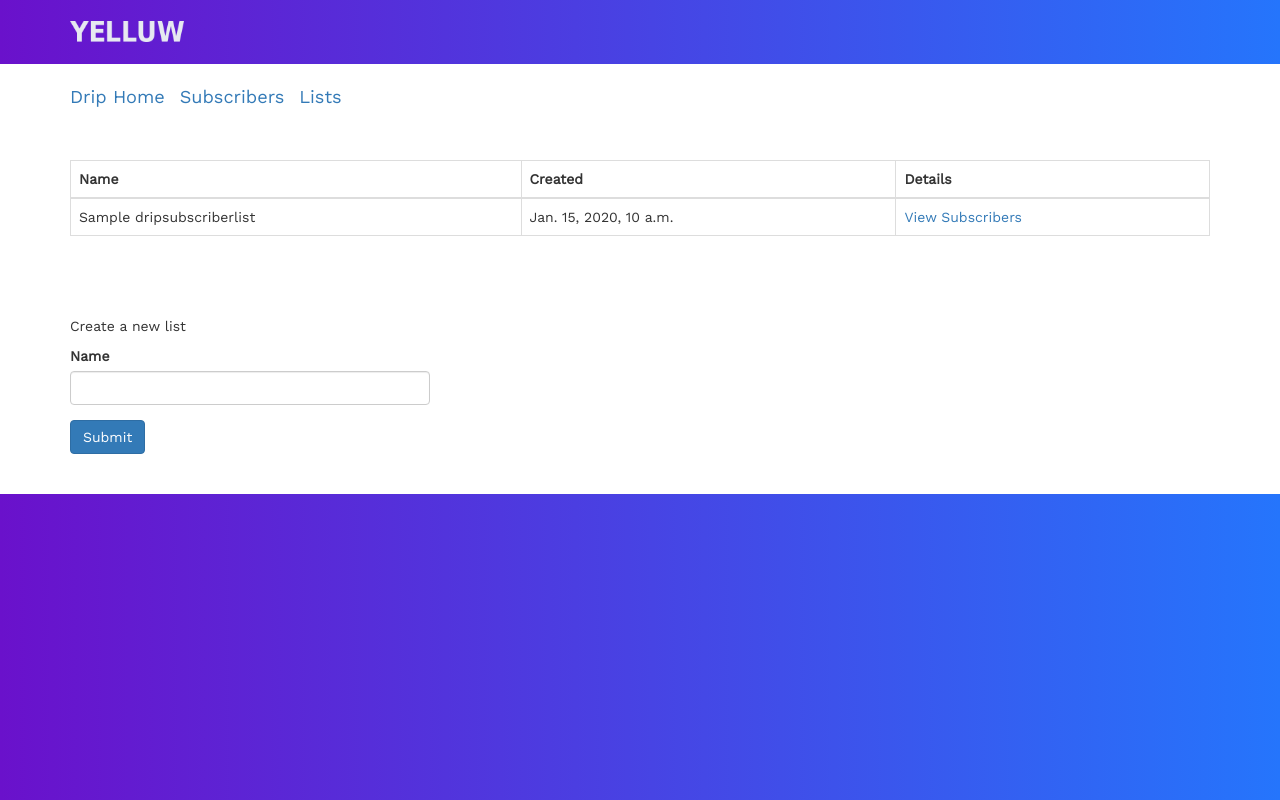
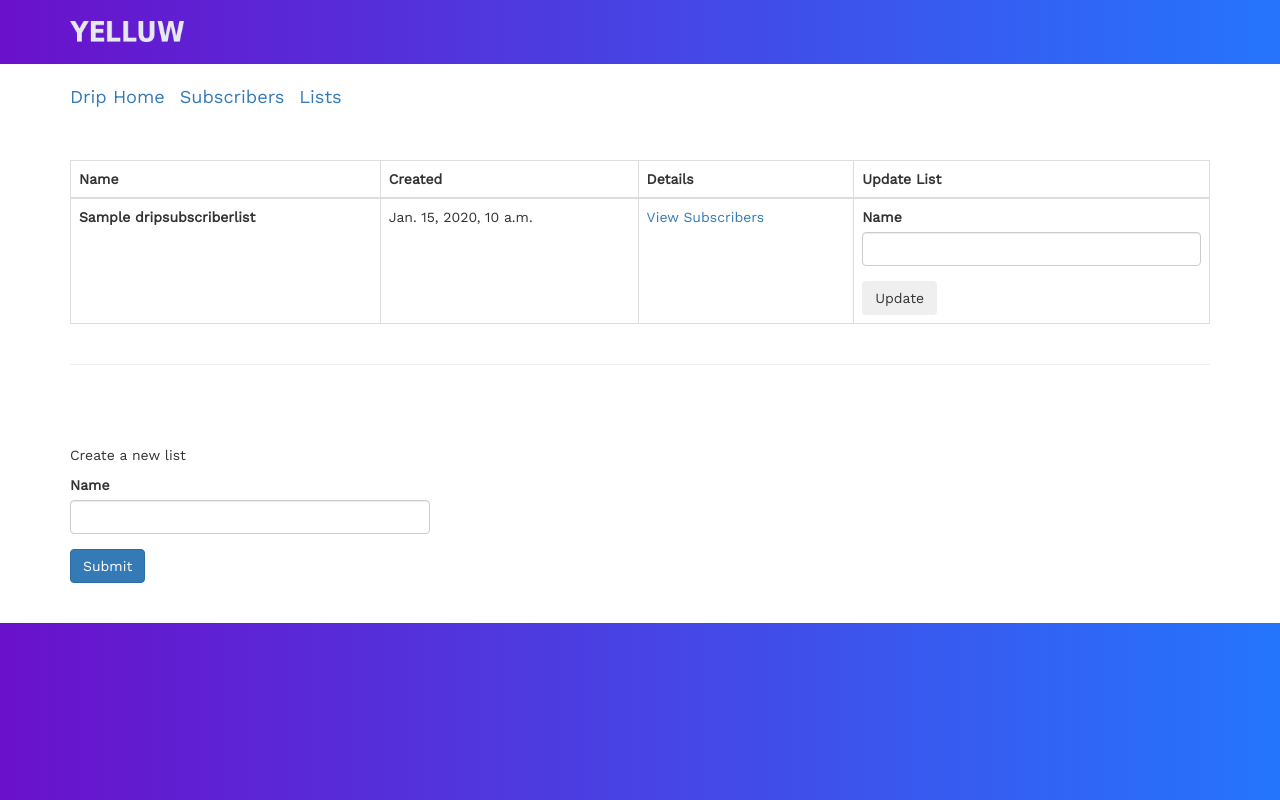
Before and after one commit to yelluw/amy, a Django app: a page that uses drip/templates/drip-subscriber-lists.html in a window 1280 px wide. Run offline with Django 3.2, Linux system fonts and the light colour scheme; a user stored in the database is signed in; tables that the repository leaves empty hold one stand-in row (values such as "Sample post"); some libraries are stand-ins or nearby versions; some web fonts are replaced.

Commit message:
added update_drip_subscriber_list with integration tests

```diff
--- a/drip/templates/drip-subscriber-lists.html
+++ b/drip/templates/drip-subscriber-lists.html
@@ -30,6 +30,10 @@
                                 <th>
                                     Details
                                 </th>
+
+                                <th>
+                                    Update List
+                                </th>
                             </tr>
                          </thead>
 
@@ -37,7 +41,7 @@
                         {% for subscriber_list in subscriber_lists %}
                             <tr>
                                 <td>
-                                    {{subscriber_list.name}}
+                                    <strong>{{subscriber_list.name}}</strong>
                                 </td>
 
                                 <td>
@@ -50,6 +54,9 @@
                                     </a>
                                 </td>
 
+                                <td>
+                                    {% include "update-drip-subscriber-list-form.html" %}
+                                </td>
 
                             </tr>
                         {% endfor %}
@@ -59,9 +66,10 @@
 
             </div>
         </div>
-
+        <hr>
     </div>
 </div>
 
+
 {% include "create-drip-subscriber-list-form.html" %}
 {% endblock content %}
--- /dev/null
+++ b/drip/templates/update-drip-subscriber-list-form.html
@@ -0,0 +1,14 @@
+{# Note: Requires DripSubscriberList object to be passed #}
+
+<div class="form-container">
+        <form action="{% url "update_drip_subscriber_list" %}" method="POST">{% csrf_token %}
+            <div class="form-group">
+                <label for="{{update_form.name.id_for_label}}">Name</label>
+                {{ update_form.name.errors }}
+                {{ update_form.name }}
+                </div>
+
+                <input type="hidden" name="drip_subscriber_list_id" id="id_drip_subscriber_list_id" value={{ subscriber_list.id }} />
+            <button type="submit" class="btn btn-inverse">Update</button>
+        </form>
+</div>
--- a/drip/urls.py
+++ b/drip/urls.py
@@ -4,16 +4,24 @@ from .views import *
 
 urlpatterns = [
     url(r'^$', drip_dashboard, name="drip_dashboard"),
+
+
     url(r'^subscribe/$', subscribe, name="subscribe"),
+
 
     url(r'^subscribers/$', drip_subscribers, name="drip_subscribers"),
 
+
     url(r'^subscriber-lists/$', drip_subscriber_lists, name="drip_subscriber_lists"),
+
 
     url(r'^subscriber-list/subscribers/(?P<drip_subscriber_list_id>\d+)/$', drip_subscriber_list_subscribers, name="drip_subscriber_list_subscribers"),
 
     url(r'^subscriber-list/new/$', create_drip_subscriber_list, name="create_drip_subscriber_list"),
 
+    url(r'^subscriber-list/update/$', update_drip_subscriber_list, name="update_drip_subscriber_list"),
+
+
     url(r'^subscriber/status/(?P<user_id>\d+)/$', drip_subscriber_status, name="drip_subscriber_status"),
 
 ]
--- a/drip/views.py
+++ b/drip/views.py
@@ -97,7 +97,8 @@ def drip_subscriber_lists(request):
         "drip-subscriber-lists.html",
         {
             "subscriber_lists": DripSubscriberList.objects.all(),
-            "create_form": CreateDripSubscriberListForm()
+            "create_form": CreateDripSubscriberListForm(),
+            "update_form": UpdateDripSubscriberListForm()
         }
     )
 
@@ -119,6 +120,29 @@ def create_drip_subscriber_list(request):
 
 
 @login_required
+def update_drip_subscriber_list(request):
+    """
+    Update an existing drip subscriber list
+    """
+
+    if request.method == 'POST':
+        form = UpdateDripSubscriberListForm(request.POST)
+
+        if form.is_valid():
+
+            drip_subscriber_list = get_object_or_404(
+                DripSubscriberList,
+                id=form.cleaned_data["drip_subscriber_list_id"]
+            )
+
+            drip_subscriber_list.name = form.cleaned_data["name"]
+            drip_subscriber_list.save()
+
+    return HttpResponseRedirect(reverse_lazy("drip_subscriber_lists"))
+
+
+
+@login_required
 def drip_subscriber_list_subscribers(request, drip_subscriber_list_id):
     """
     view subscribers for a given list
```
Also changed, not shown: drip/tests.py (+22 -0 lines).
